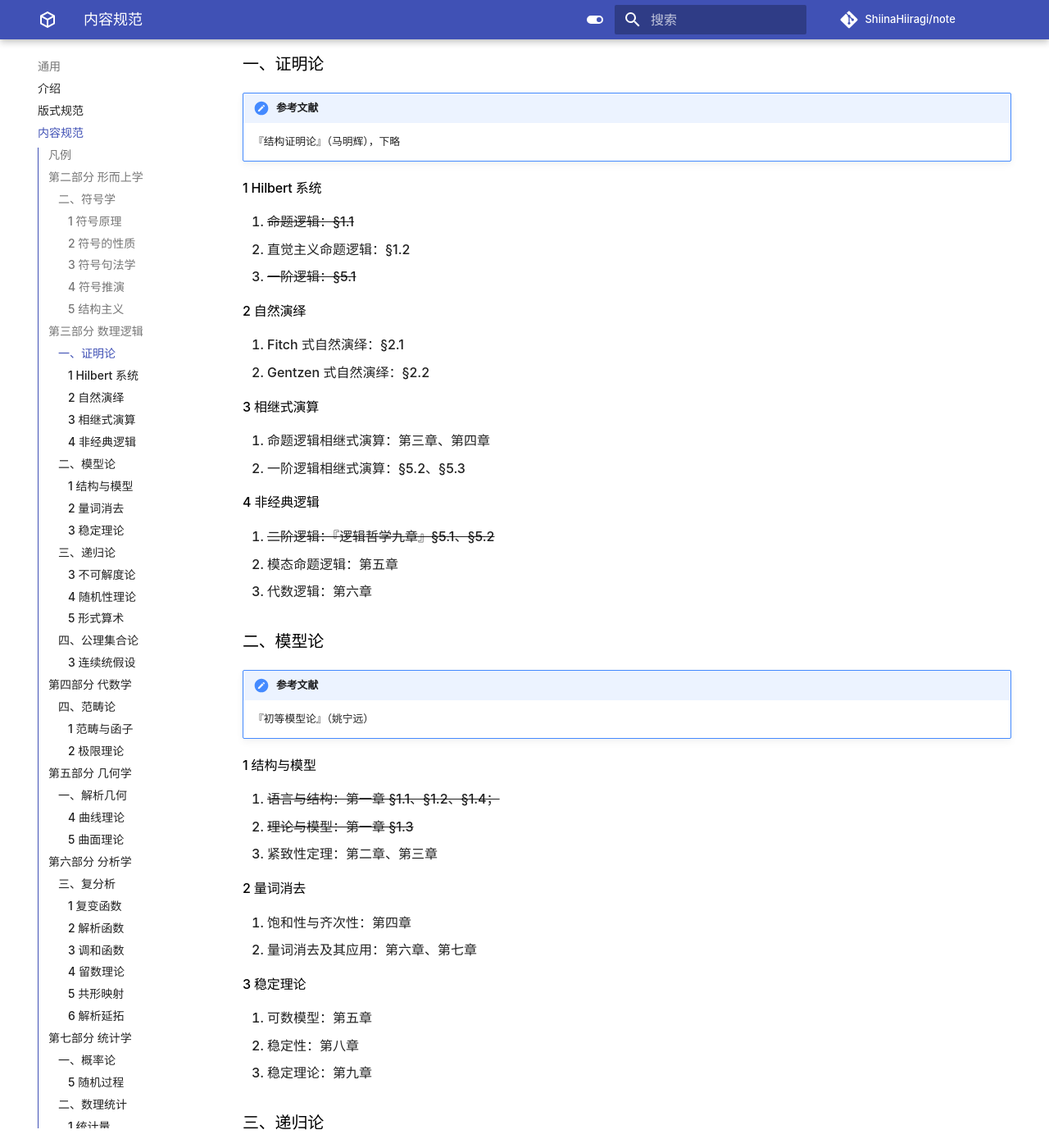
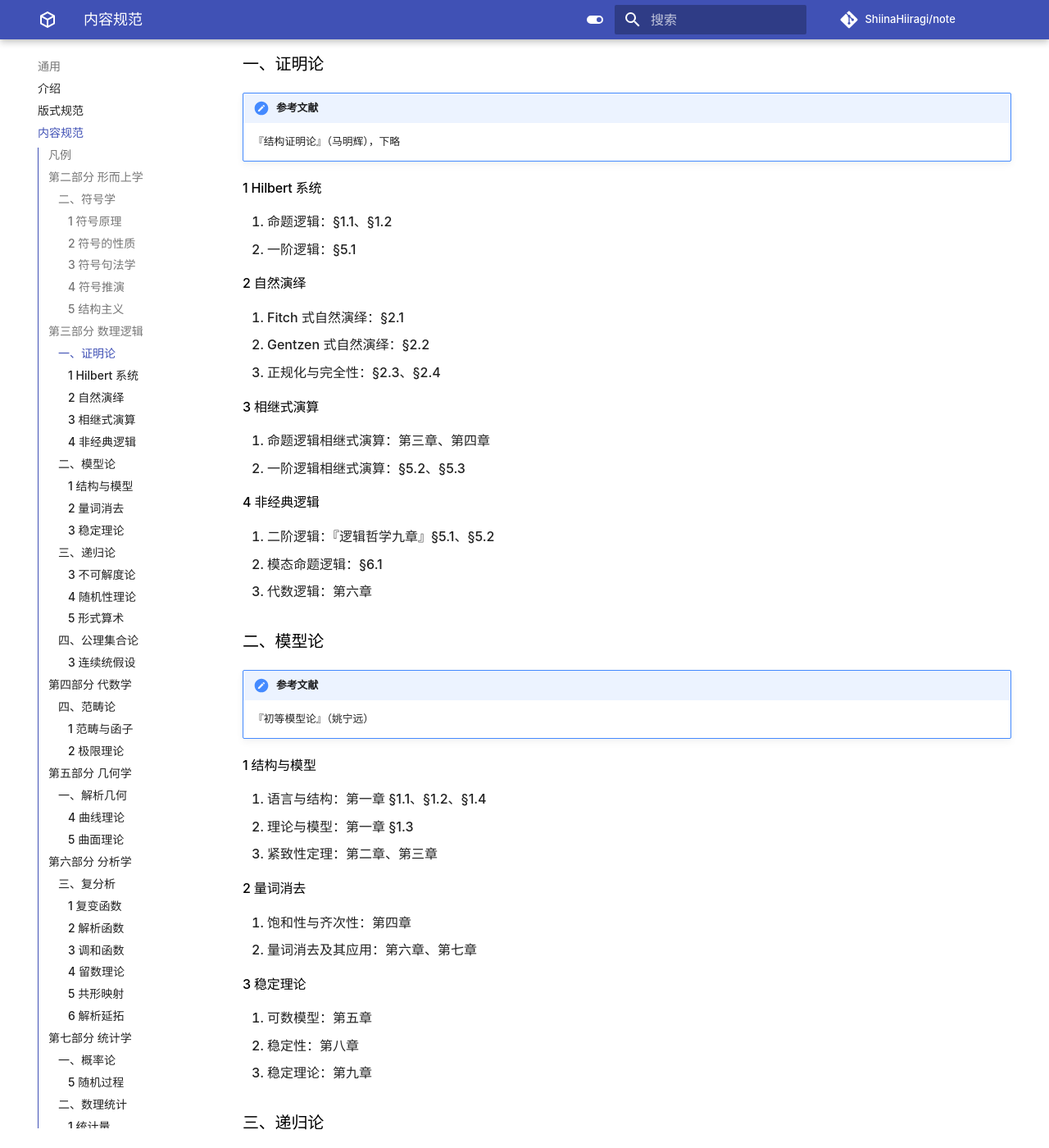
Before and after one commit to ShiinaHiiragi/note, an MkDocs documentation site: the page built from docs/intro/toc.md, in a window 1280 px wide and 1400 px high, scrolled down 1473 px. Shown: the whole window at 82% size. Built offline with MkDocs 1.6.1 and Material for MkDocs 9.7.7, drawn with Linux system fonts in a browser that asks for light colours; comment, search, counter and statistics services are not loaded.

Commit message:
change sp

```diff
--- a/docs/intro/toc.md
+++ b/docs/intro/toc.md
@@ -44,21 +44,21 @@
     『结构证明论』（马明辉），下略
 
 #### 1 Hilbert 系统
-1. ~~命题逻辑：§1.1~~
-2. 直觉主义命题逻辑：§1.2
-3. ~~一阶逻辑：§5.1~~
+1. 命题逻辑：§1.1、§1.2
+2. 一阶逻辑：§5.1
 
 #### 2 自然演绎
 1. Fitch 式自然演绎：§2.1
 2. Gentzen 式自然演绎：§2.2
+3. 正规化与完全性：§2.3、§2.4
 
 #### 3 相继式演算
 1. 命题逻辑相继式演算：第三章、第四章
 2. 一阶逻辑相继式演算：§5.2、§5.3
 
 #### 4 非经典逻辑
-1. ~~二阶逻辑：『逻辑哲学九章』§5.1、§5.2~~
-2. 模态命题逻辑：第五章
+1. 二阶逻辑：『逻辑哲学九章』§5.1、§5.2
+2. 模态命题逻辑：§6.1
 3. 代数逻辑：第六章
 
 ### 二、模型论
@@ -67,8 +67,8 @@
     『初等模型论』（姚宁远）
 
 #### 1 结构与模型
-1. ~~语言与结构：第一章 §1.1、§1.2、§1.4；~~
-2. ~~理论与模型：第一章 §1.3~~
+1. 语言与结构：第一章 §1.1、§1.2、§1.4
+2. 理论与模型：第一章 §1.3
 3. 紧致性定理：第二章、第三章
 
 #### 2 量词消去
--- a/mkdocs.yml
+++ b/mkdocs.yml
@@ -141,7 +141,7 @@ nav:
       - 3 当代观点: meta/math/cont.md
   - 逻辑学:
     - 一、证明论:
-      - 1 Hilbert 系统: logic/prf/axiom.md
+      - 1 Hilbert 系统: logic/prf/hilbert.md
       # - 2 自然演绎: logic/prf/nat.md
       # - 3 相继式演算: logic/prf/seq.md
       - 4 非经典逻辑: logic/prf/ncl.md
```
Also changed, not shown: docs/logic/prf/hilbert.md (renamed from docs/logic/prf/axiom.md, +4 -1 lines).
